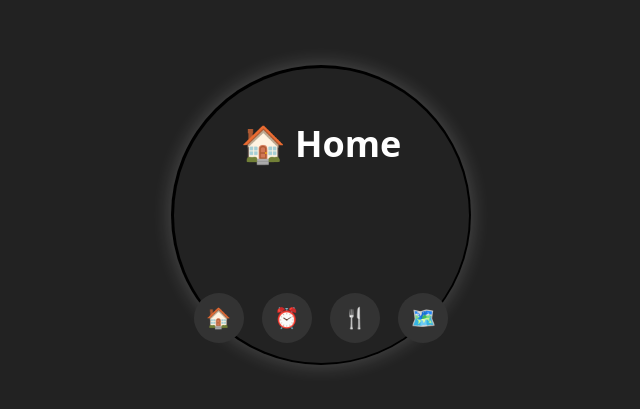
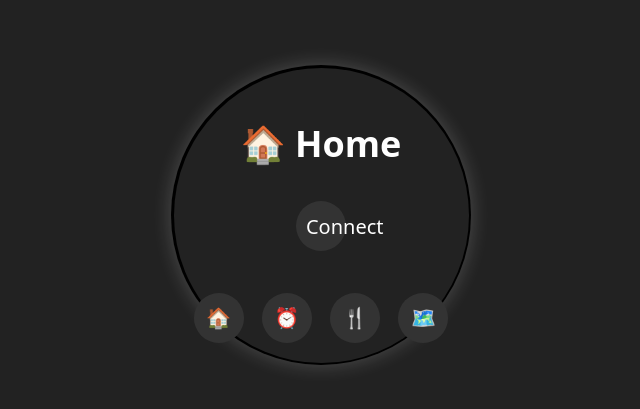
Before and after one commit to daiking1756/smart-haramaki, a React (Vite) app: page / in a window 1280 px wide. Shown: the part 185-594 px from the top of the page, without its empty margins (319-959 px from the left). Built offline with nearby package versions, Linux system fonts and the light colour scheme.

Commit message:
Impl connect to esp32

```diff
--- a/package.json
+++ b/package.json
@@ -10,6 +10,9 @@
     "preview": "vite preview"
   },
   "dependencies": {
+    "@emotion/react": "^11.14.0",
+    "@emotion/styled": "^11.14.0",
+    "@mui/material": "^6.4.8",
     "react": "^19.0.0",
     "react-dom": "^19.0.0"
   },
--- a/src/App.jsx
+++ b/src/App.jsx
@@ -5,21 +5,48 @@ import Timer from './Timer.jsx'
 import Hungry from './Hungry.jsx'
 import Map from './Map.jsx'
 
+let characteristic;
+
 const App = () => {
   const [screen, setScreen] = useState("home");
+
+  async function connectToESP32() {
+    console.log(import.meta.env.VITE_hoge);
+    try {
+        const device = await navigator.bluetooth.requestDevice({
+            acceptAllDevices: true,
+            optionalServices: [import.meta.env.VITE_optionalServicesId]
+        });
+
+        const server = await device.gatt.connect();
+        const service = await server.getPrimaryService(import.meta.env.VITE_optionalServicesId);
+        characteristic = await service.getCharacteristic(import.meta.env.VITE_characteristicId);
+
+        console.log("Connected to ESP32S3!");
+        alert("Connected to ESP32S3!");
+    } catch (error) {
+        console.error("Connection Error:", error);
+        alert("Connection Error");
+    }
+  }
 
   const renderScreen = () => {
     switch (screen) {
       case "home":
-        return <Home />;
+      return (
+          <div>
+            <h2>🏠️ Home</h2>
+            <button onClick={() => connectToESP32()}>Connect</button>
+          </div>
+        );
       case "timer":
         return <Timer />;
       case "hungry":
-        return <Hungry />;
+        return <Hungry characteristic={characteristic}/>;
       case "map":
         return <Map />;
-      default:
-        return <Home />;
+      // default:
+      //   return <Home />;
     }
   };
 
--- a/src/Home.jsx
+++ b/src/Home.jsx
@@ -1,9 +1,30 @@
 import React from "react";
+import Map from './Map.jsx'
 
-const Home = () => {
+const Home = (props) => {
+  async function connectToESP32() {
+    try {
+        const device = await navigator.bluetooth.requestDevice({
+            acceptAllDevices: true,
+            optionalServices: ['e6d55b55-2eb5-4da8-8ddf-79e85b24ae10']
+        });
+
+        const server = await device.gatt.connect();
+        const service = await server.getPrimaryService('e6d55b55-2eb5-4da8-8ddf-79e85b24ae10');
+        props.characteristic = await service.getCharacteristic('fd859f24-f1b7-4d9d-a098-2d28d9635c85');
+
+        console.log("Connected to ESP32S3!");
+        alert("Connected to ESP32S3!");
+    } catch (error) {
+        console.error("Connection Error:", error);
+        alert("Connection Error");
+    }
+  }
+
   return (
     <div>
       <h2>🏠️ Home</h2>
+      <button onClick={() => connectToESP32()}>Connect</button>
     </div>
   );
 };
--- a/src/Hungry.jsx
+++ b/src/Hungry.jsx
@@ -1,9 +1,37 @@
 import React from "react";
 
-const Hungry = () => {
+const Hungry = (props) => {
+
+  async function getPressure() {
+    if (!props.characteristic) {
+        console.log(props)
+        console.error("Not connected to ESP32");
+        return;
+    }
+    try {
+        const value = await props.characteristic.readValue();
+        let decoder = new TextDecoder();
+        let jsonStr = decoder.decode(value);
+        let jsonData;
+        try {
+            jsonData = JSON.parse(jsonStr);
+        } catch (error) {
+            console.error("JSON Parse Error:", error);
+            return;
+        }
+        let currentPressure = jsonData.sensor
+        console.info(`Pressure: ${currentPressure}`)
+        document.getElementById("currentPressure").textContent=currentPressure
+    } catch (error) {
+        console.error("Read Error:", error);
+    }
+  }
+
   return (
     <div>
       <h2>🍴 Hungry</h2>
+      <label id="currentPressure">0</label>
+      <button onClick={() => getPressure()}>Get Pressure</button>
     </div>
   );
 };
```
Also changed, not shown: 2 other files (tests, documents, lock files or other folders).
